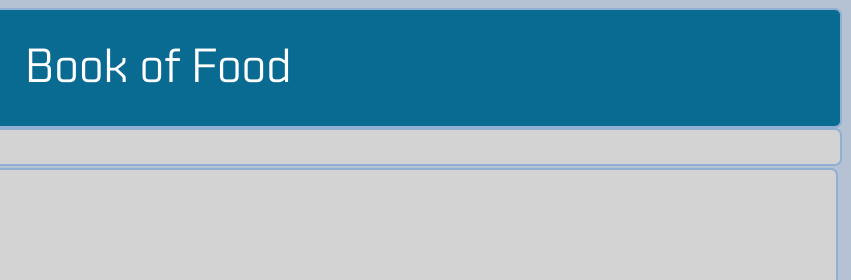
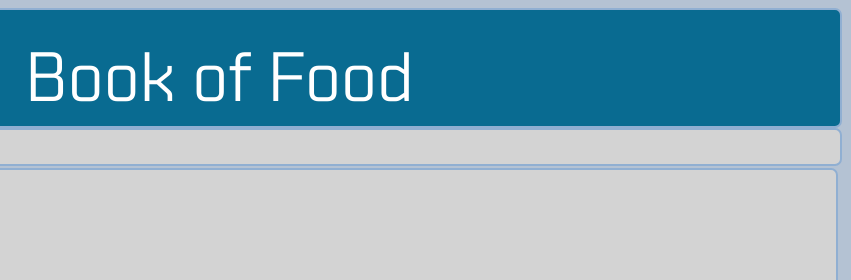
Before and after one commit to kVsacjnsakj/PWA, a plain HTML site: page index.html in a window 1280 px wide. Shown: the top 280 px of the page, 429-1280 px from the left. Drawn offline with Linux system fonts and the light colour scheme.

Commit message:
Update style.css

```diff
--- a/style.css
+++ b/style.css
@@ -31,7 +31,7 @@ body{
 	top: 25%;
 	left: 35%;
 	color: white;
-	font-size: 3em;
+	font-size: 70px;
  }
 
 .top-menu{
```
